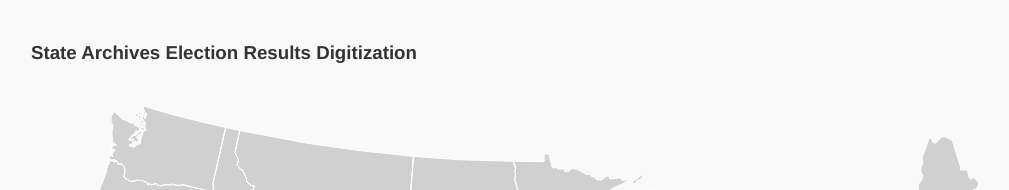
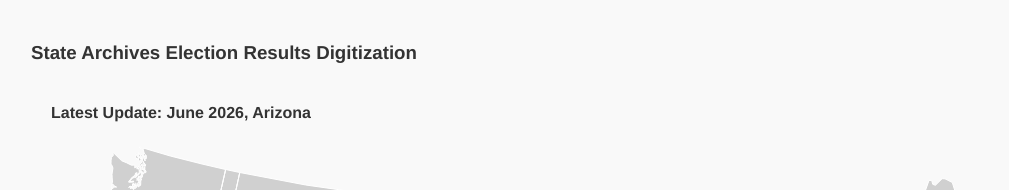
Before and after one commit to maxwelections/github.io, a plain HTML site: page projects/index.html in a window 1280 px wide. Shown: the part 1108-1298 px from the top of the page, without its empty margins (79-1088 px from the left). Drawn offline with Linux system fonts and the light colour scheme.

Commit message:
Update index.html

```diff
--- a/projects/index.html
+++ b/projects/index.html
@@ -59,6 +59,9 @@
 <h3>State Archives Election Results Digitization</h3>
 
 <div id="map-container">
+      <p class="update-text">
+    Latest Update: June 2026, Arizona
+  </p>
   <object id="us-map" type="image/svg+xml" data="/us-states.svg"></object>
   <div id="legend">
     <h3>Status</h3>
```
